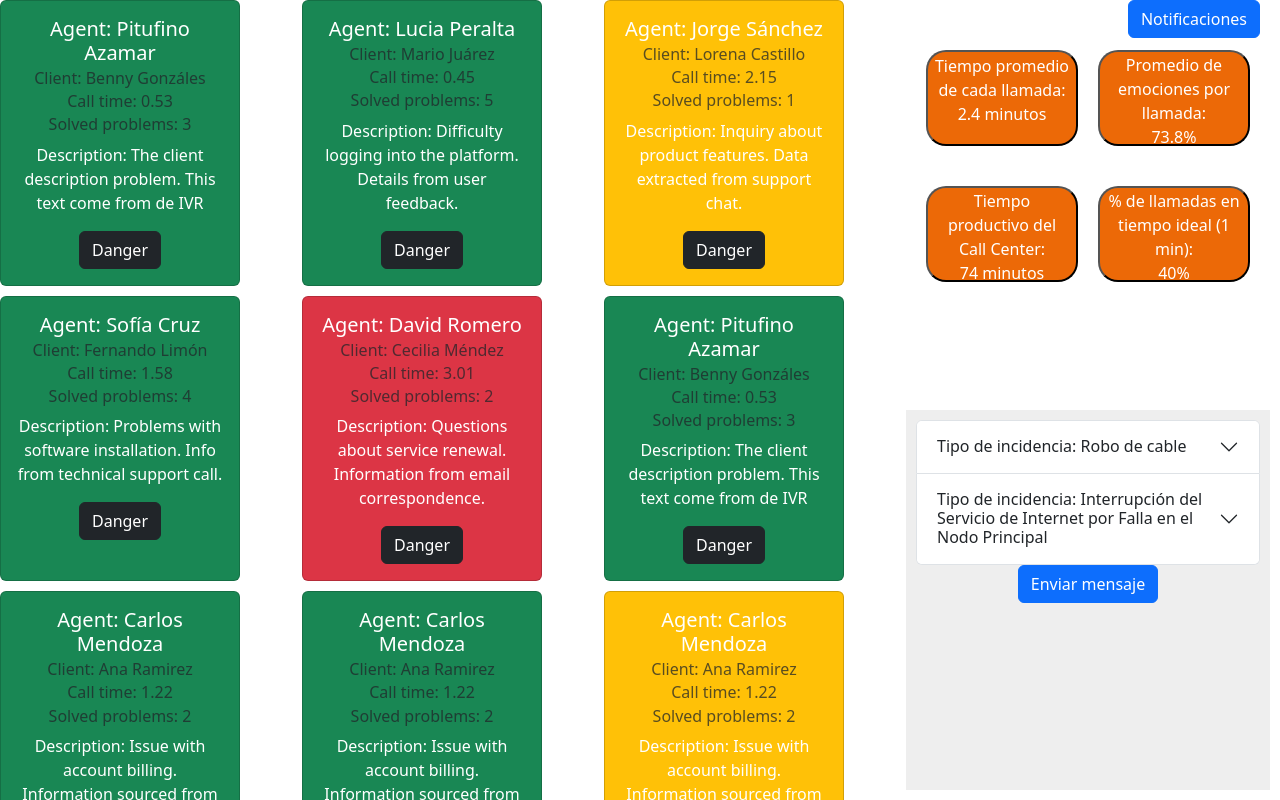
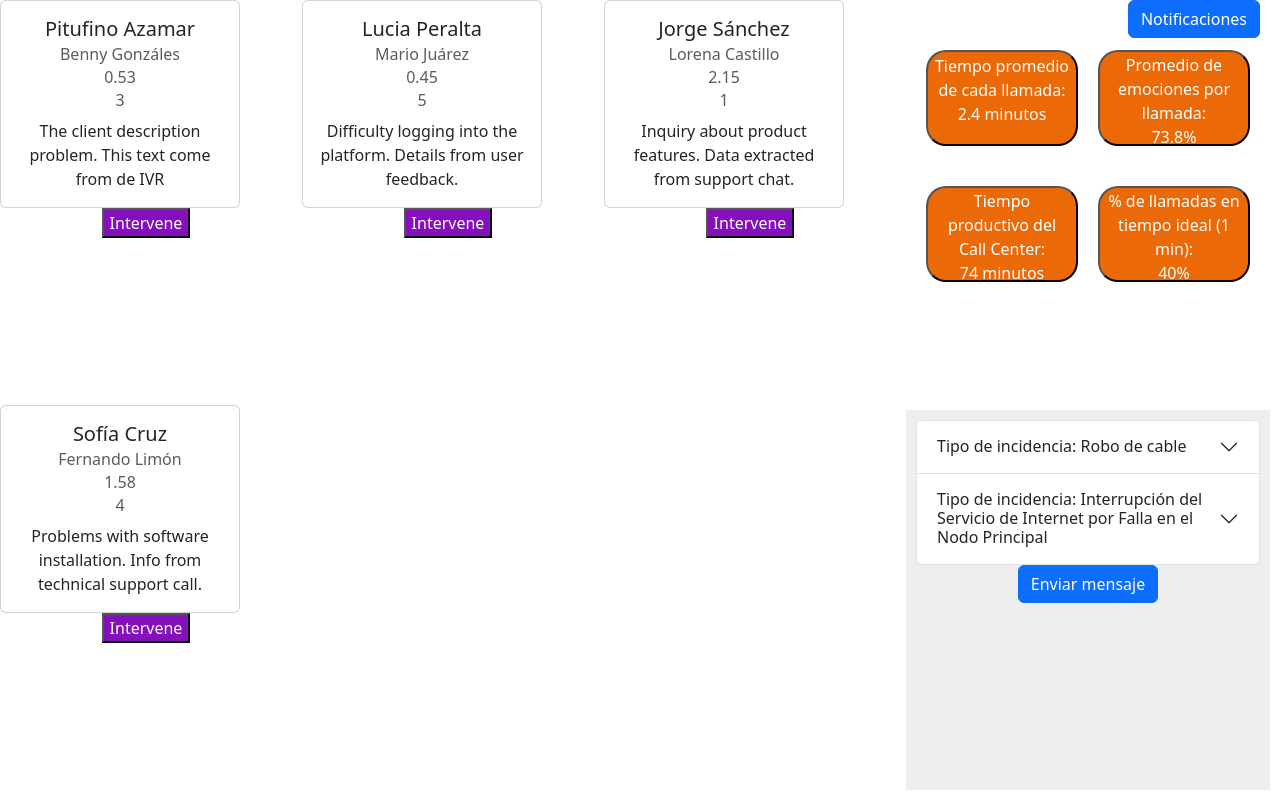
Before and after one commit to Bernardo0173/supint, a React (Create React App) app: page / in a window 1280 px wide. Built offline with nearby package versions, Linux system fonts and the light colour scheme.

Commit message:
Se agrega nueva forma de hacer tarjetas de agente, al igual del desplegar más informacio, dicho componente aun no tiene info de la api

```diff
--- a/src/components/AgenteCard.js
+++ b/src/components/Card.js
@@ -4,10 +4,10 @@ function AgenteCard(props) {
     const {
       agentName,
       clientName,
-      callTime = "0.53",
-      solvedProblems = 5,
-      description = "The client description problem. This text comes from the IVR.",
-      style = "bg-success text-white",
+      callTime,
+      solvedProblems,
+      description,
+      style
     } = props;
 
     // Spread operator for concise prop passing to BootstrapCard
--- a/src/components/MainScreen.js
+++ b/src/components/MainScreen.js
@@ -1,38 +1,33 @@
 import React from "react";
+import "../styles/emotionalstyles.css";
 import "../styles/mainScreen.css"; // Asegúrate de tener este archivo CSS en la misma carpeta
-import 'bootstrap/dist/css/bootstrap.min.css';
-import AgenteCard from "./AgenteCard";
 import Stats from './Stats';
 import NotificationsOffCanvas from './NotificationsOffCanvas';
 import ValInc from './ValInc';
 import ButPopMens from './ButPopMens';
+import MoreInfo from "./MoreInfo";
 
 const MainScreen = () => {
   const agents = [
-    { name: "Pitufino Azamar", client: "Benny Gonzáles", callTime: "0.53", problemsSolved: 3, description: "The client description problem. This text come from de IVR", style: "bg-success text-white" },
-    { name: "Lucia Peralta", client: "Mario Juárez", callTime: "0.45", problemsSolved: 5, description: "Difficulty logging into the platform. Details from user feedback.", style: "bg-success text-white" },
-    { name: "Jorge Sánchez", client: "Lorena Castillo", callTime: "2.15", problemsSolved: 1, description: "Inquiry about product features. Data extracted from support chat.", style: "bg-warning text-white" },
-    { name: "Sofía Cruz", client: "Fernando Limón", callTime: "1.58", problemsSolved: 4, description: "Problems with software installation. Info from technical support call.", style: "bg-success text-white" },
-    { name: "David Romero", client: "Cecilia Méndez", callTime: "3.01", problemsSolved: 2, description: "Questions about service renewal. Information from email correspondence.", style: "bg-danger text-white" },
-    { name: "Pitufino Azamar", client: "Benny Gonzáles", callTime: "0.53", problemsSolved: 3, description: "The client description problem. This text come from de IVR", style: "bg-success text-white" },
-    { name: "Carlos Mendoza", client: "Ana Ramirez", callTime: "1.22", problemsSolved: 2, description: "Issue with account billing. Information sourced from customer call.", style: "bg-success text-white" },
-    { name: "Carlos Mendoza", client: "Ana Ramirez", callTime: "1.22", problemsSolved: 2, description: "Issue with account billing. Information sourced from customer call.", style: "bg-success text-white" },
-    { name: "Carlos Mendoza", client: "Ana Ramirez", callTime: "1.22", problemsSolved: 2, description: "Issue with account billing. Information sourced from customer call.", style: "bg-warning text-white" },
-    { name: "Carlos Mendoza", client: "Ana Ramirez", callTime: "1.22", problemsSolved: 2, description: "Issue with account billing. Information sourced from customer call.", style: "bg-danger text-white" }
-  ];
+    { name: "Pitufino Azamar", client: "Benny Gonzáles", callTime: "0.53", problemsSolved: 3, description: "The client description problem. This text come from de IVR", style: "fine" },
+    { name: "Lucia Peralta", client: "Mario Juárez", callTime: "0.45", problemsSolved: 5, description: "Difficulty logging into the platform. Details from user feedback.", style: "resting" },
+    { name: "Jorge Sánchez", client: "Lorena Castillo", callTime: "2.15", problemsSolved: 1, description: "Inquiry about product features. Data extracted from support chat.", style: "warning" },
+    { name: "Sofía Cruz", client: "Fernando Limón", callTime: "1.58", problemsSolved: 4, description: "Problems with software installation. Info from technical support call.", style: "danger" },
+    ];
 
   return (
     <div className="main-container">
       <div className="left-panel">
         {agents.map((agent) => (
-          <AgenteCard
-            key={agent.name}
-            agentName={agent.name}
-            clientName={agent.client}
-            callTime={agent.callTime}
-            solvedProblems={agent.problemsSolved}
-            description={agent.description}
-            style={agent.style}
+          <MoreInfo
+          key={agent.name}
+          Title={agent.name}
+          Subtitle1={agent.client}
+          Subtitle2={agent.callTime}
+          Subtitle3= {agent.problemsSolved}
+          Text1={agent.description}
+          Additional1={agent.additionalInfo}
+          style={agent.style}
           />
         ))}
       </div>
--- /dev/null
+++ b/src/components/MoreInfo.jsx
@@ -0,0 +1,54 @@
+//Autor: Eric Manuel Navarro Martínez
+//Componente que permite hacer click en las tarjetas de agente, haciendo que estas desplieguen más información sobre la llamada
+import { Modal, Button } from "react-bootstrap";
+import Card from "react-bootstrap/Card";
+import { useEffect, useState } from "react";
+
+
+const MoreInfo = (props) => {
+
+  const [showMore, setshowMore] = useState(false);
+
+  const getInfo = () => {
+    setshowMore (!showMore);
+  };
+
+  const intervene = () => {
+    alert("Interviniendo");
+    console.log("Interviniendo");
+  };
+
+
+  return (
+    <div>
+      <Card style={{ width: "15rem" }} className={props.cardStyle} onClick={getInfo}>
+        <Card.Body>
+          <Card.Title>{props.Title}</Card.Title>
+          <Card.Subtitle className="mb-2 text-muted"> {props.Subtitle1} </Card.Subtitle>
+          <Card.Subtitle className="mb-2 text-muted"> {props.Subtitle2} </Card.Subtitle>
+          <Card.Subtitle className="mb-2 text-muted"> {props.Subtitle3} </Card.Subtitle>
+          <Card.Text>{props.Text1}</Card.Text>
+        </Card.Body>
+      </Card>
+      <button className="intervene" onClick={intervene}>Intervene</button>
+      <Modal show={showMore} onHide={() => (setshowMore (!showMore))} size="lg" aria-labelledby="contained-modal-title-vcenter" centered >
+
+        <Modal.Header closeButton>
+          <Modal.Title>Indormación de la llamada</Modal.Title>
+        </Modal.Header>
+
+        <Modal.Body>
+          {props.Additional1}
+        </Modal.Body>
+
+        <Modal.Footer>
+          <Button variant="secondary" onClick={() => (setshowMore (!showMore))}>
+            Cerrar
+          </Button>
+        </Modal.Footer>
+
+      </Modal>
+    </div>
+  );
+};
+export default MoreInfo;
--- /dev/null
+++ b/src/styles/emotionalstyles.css
@@ -0,0 +1,52 @@
+.danger,
+.fine,
+.warning,
+.resting {
+  border: 8px solid black;
+  border-radius: 20px;
+  margin: 20px;
+  width: auto; /* Aumentamos el ancho para permitir más espacio */
+  height: 250px; /* Cambiamos a auto para que se ajuste según el contenido */
+  padding: 20px; /* Añadimos un poco de espacio interno */
+  display: flex; /* Ajustamos a flex para que los elementos internos se distribuyan correctamente */
+  flex-direction: column; /* Cambiamos a columna para que el contenido se alinee verticalmente */
+  overflow: hidden;
+  cursor: pointer;
+}
+
+.warning {
+  background-color: #ffce54;
+  transition:background-color 0.3s;
+}
+.warning:hover {
+  background-color: #fcbb42;
+}
+.fine {
+  background-color: #48cfad;
+  transition:background-color 0.3s;
+}
+.fine:hover {
+  background-color: #37bc9b;
+}
+
+.danger {
+  background-color: #da4453;
+  transition:background-color 0.3s;
+}
+
+.danger:hover {
+  background-color: #ed9090;
+}
+
+.resting {
+  background-color: #f5f7fa;
+  transition:background-color 0.3s;
+}
+
+.resting:hover {
+  background-color: #e6e9ed;
+}
+.intervene{
+    background-color: #850ebd;
+    color : white;
+}
--- a/src/styles/notificationsOffCanvas.css
+++ b/src/styles/notificationsOffCanvas.css
@@ -1,7 +1,6 @@
 /* mainScreen.css */
 .button {
     position: absolute;
-
     right: 20px;
     z-index: 1050;
 }
```
Also changed, not shown: src/components/generativemain.jsx (+6 -5 lines).
